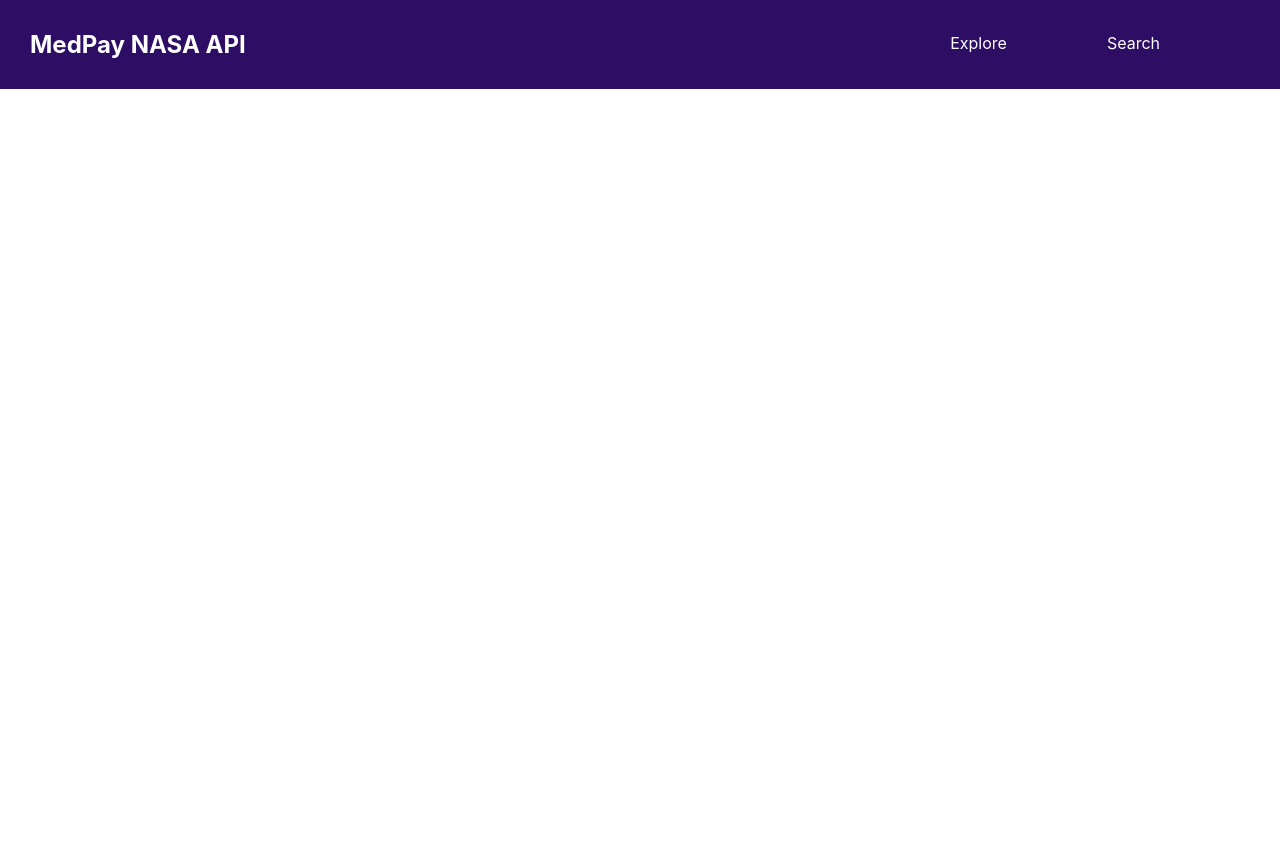
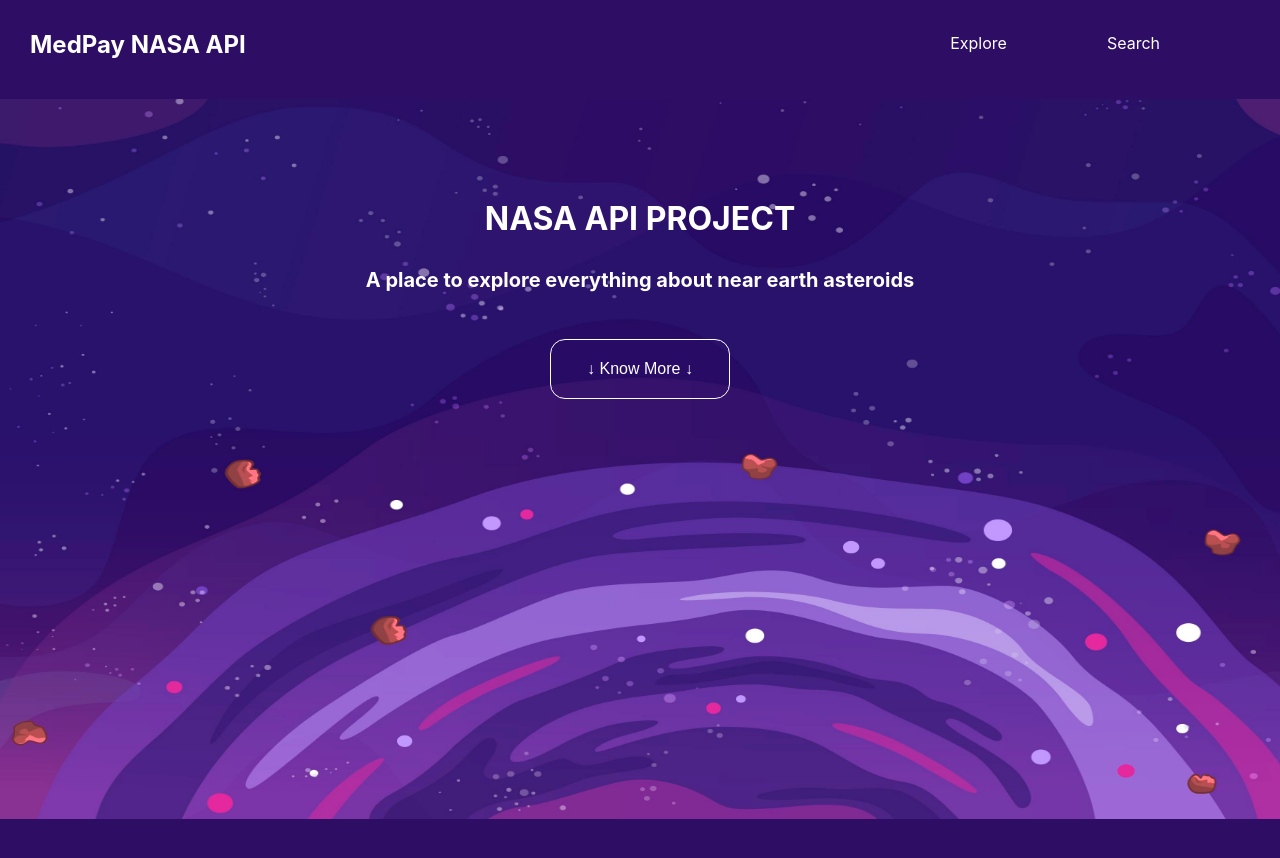
Before and after one commit to vijayjoshi16/MedPay-NASA-API, a React (Create React App) app: page / in a window 1280 px wide. Shown: the top 858 px of the page. Before the commit the page ends 800 px from the top, so only its background shows below. Built offline with nearby package versions, Linux system fonts and the light colour scheme.

Commit message:
Add Front Banner

```diff
--- a/src/App.js
+++ b/src/App.js
@@ -1,6 +1,7 @@
 import './App.css';
 import styled from 'styled-components';
 import Navbar from './components/Navbar/Navbar';
+import FrontBanner from './components/FrontBanner/FrontBanner';
 
 const AllContent = styled.div`
   padding: 20px;
@@ -13,6 +14,7 @@
   return (
     <AllContent>
       <Navbar />
+      <FrontBanner />
     </AllContent>
   );
 }
--- /dev/null
+++ b/src/components/FrontBanner/FrontBanner.js
@@ -0,0 +1,16 @@
+import { Hidden } from "@material-ui/core";
+import { FrontBannerContainer, BannerHeading, BannerSubHeading, KnowMoreButton } from "./FrontBanner.styles";
+
+const FrontBanner = ()=>{
+    return(
+        <div>
+            <FrontBannerContainer>
+                <BannerHeading>NASA API PROJECT</BannerHeading>
+                <BannerSubHeading>A place to explore everything about near earth asteroids</BannerSubHeading>
+                <KnowMoreButton>↓ Know More ↓</KnowMoreButton>
+            </FrontBannerContainer>
+        </div>
+    )
+};
+
+export default FrontBanner;
--- /dev/null
+++ b/src/components/FrontBanner/FrontBanner.styles.js
@@ -0,0 +1,32 @@
+import styled from "styled-components";
+import mainBackground from '../../img/main-bg.jpg';
+
+export const FrontBannerContainer = styled.div`
+    margin: -20px;
+    margin-top: 30px;
+    background-image: url(${mainBackground});
+    background-size: 110% 90vh;
+    background-repeat: no-repeat;
+    height: 100vh;
+`;
+
+export const BannerHeading = styled.h1`
+    padding-top: 100px;
+`;
+
+export const BannerSubHeading = styled.h2`
+    margin-top: 30px;
+    font-size: 1.25rem;
+`;
+
+export const KnowMoreButton = styled.button`
+    height: 60px;
+    width: 180px;
+    background: none;
+    color: white;
+    font-size: 1rem;
+    border: 1px solid white;
+    border-radius: 15px;
+    margin-top: 30px;
+    cursor: pointer;
+`;
```
